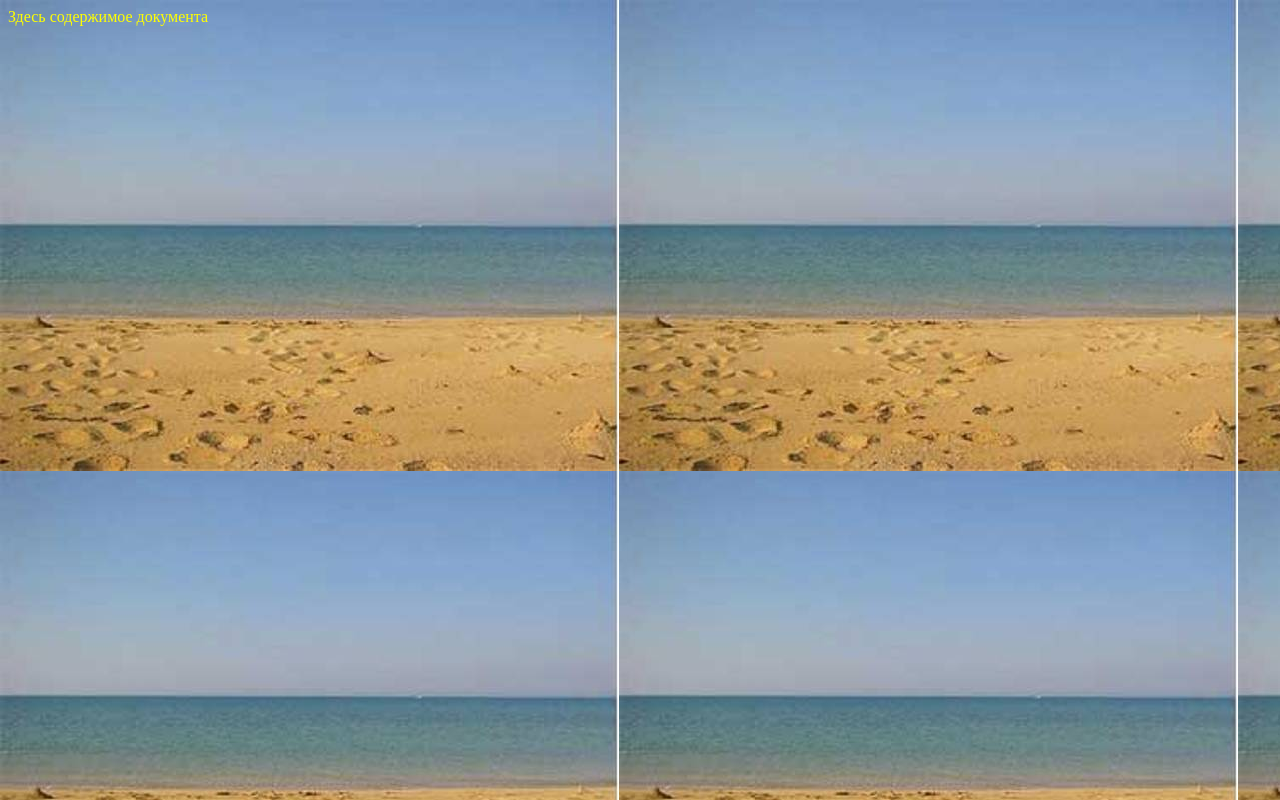
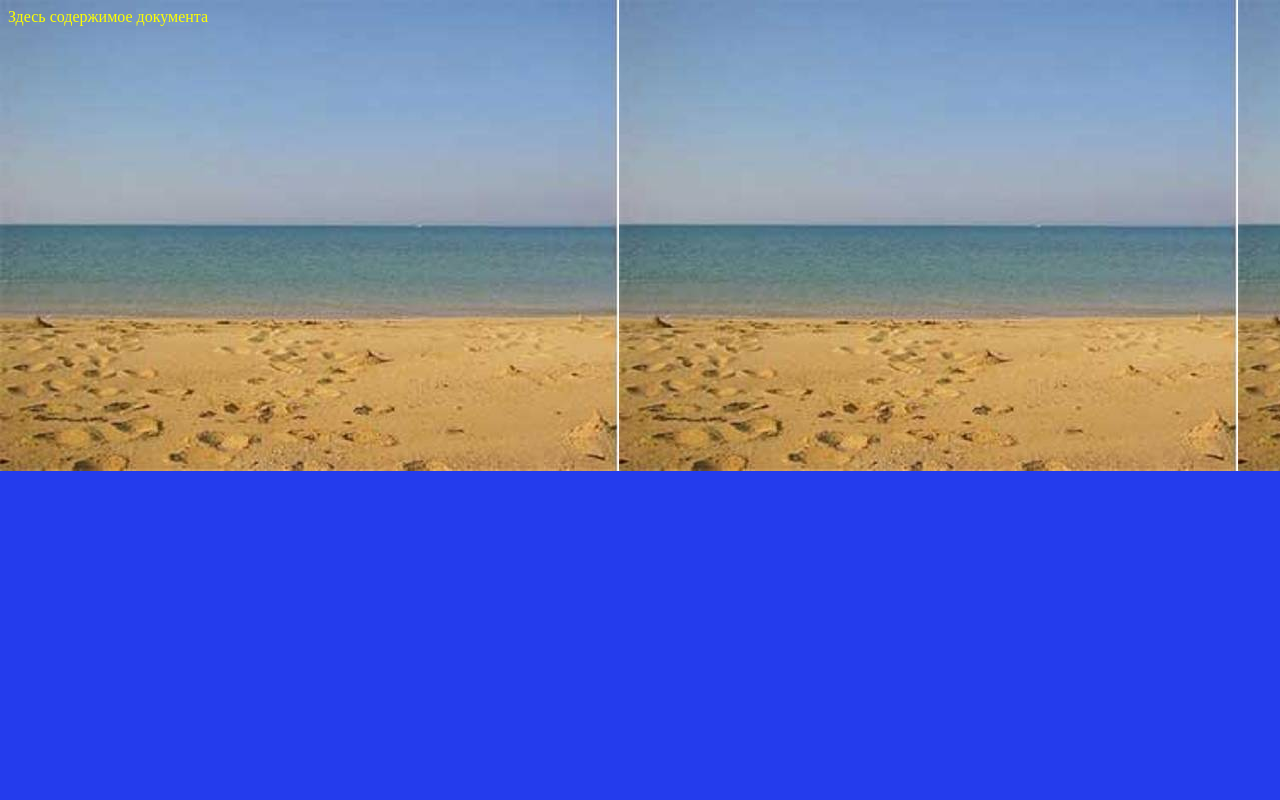
Before and after one commit to RomanLozgar/lab_5, a plain HTML site: page public_html/index.html in a window 1280 px wide. Drawn offline with Linux system fonts and the light colour scheme.

Commit message:
repeat-x

```diff
--- a/public_html/style.css
+++ b/public_html/style.css
@@ -2,5 +2,5 @@ body{
   background-image:url(image/Plyazh.jpg);
   background-color:#243CED;
   color:yellow;
-  background-repeat:repeat;
+  background-repeat:repeat-x;
 }
```
